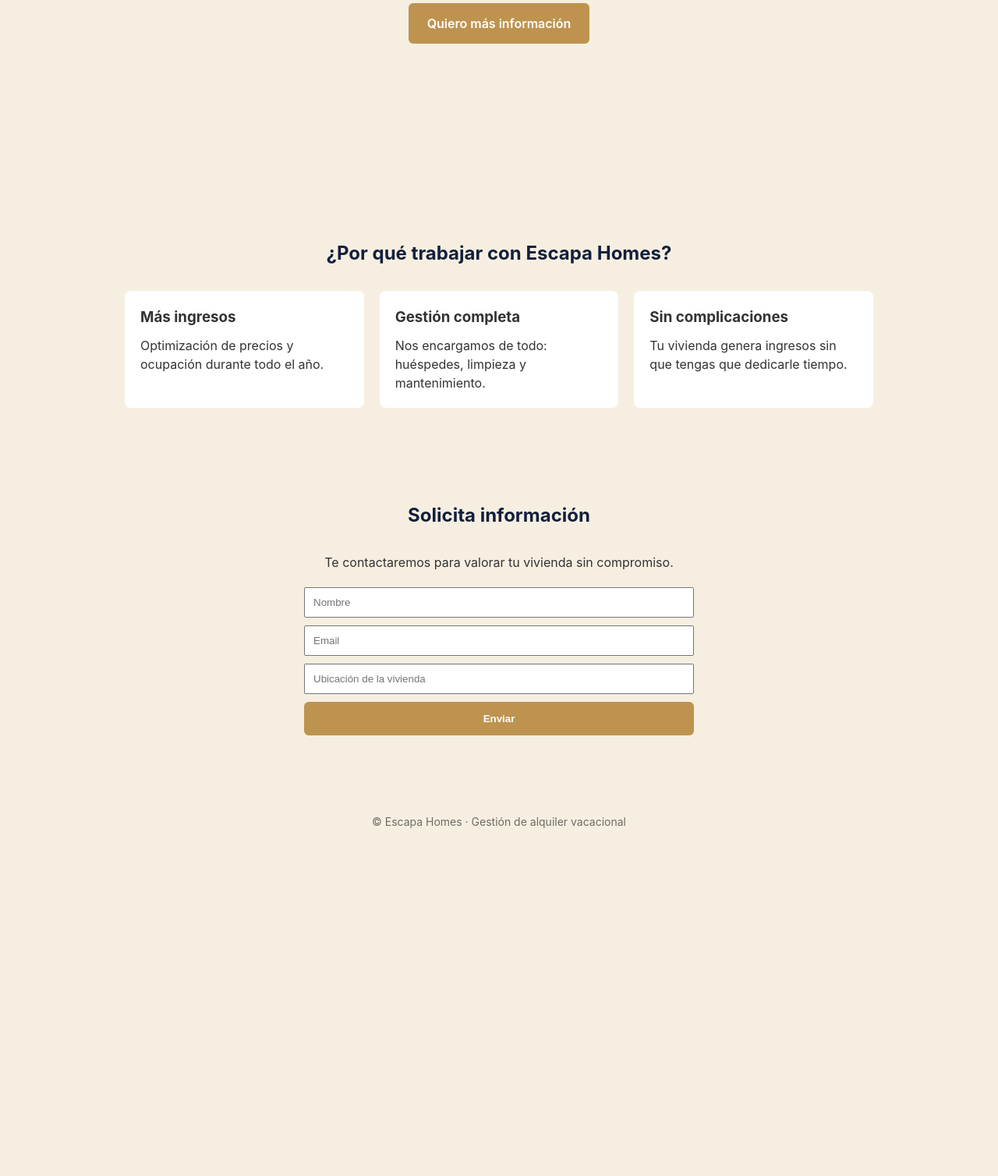
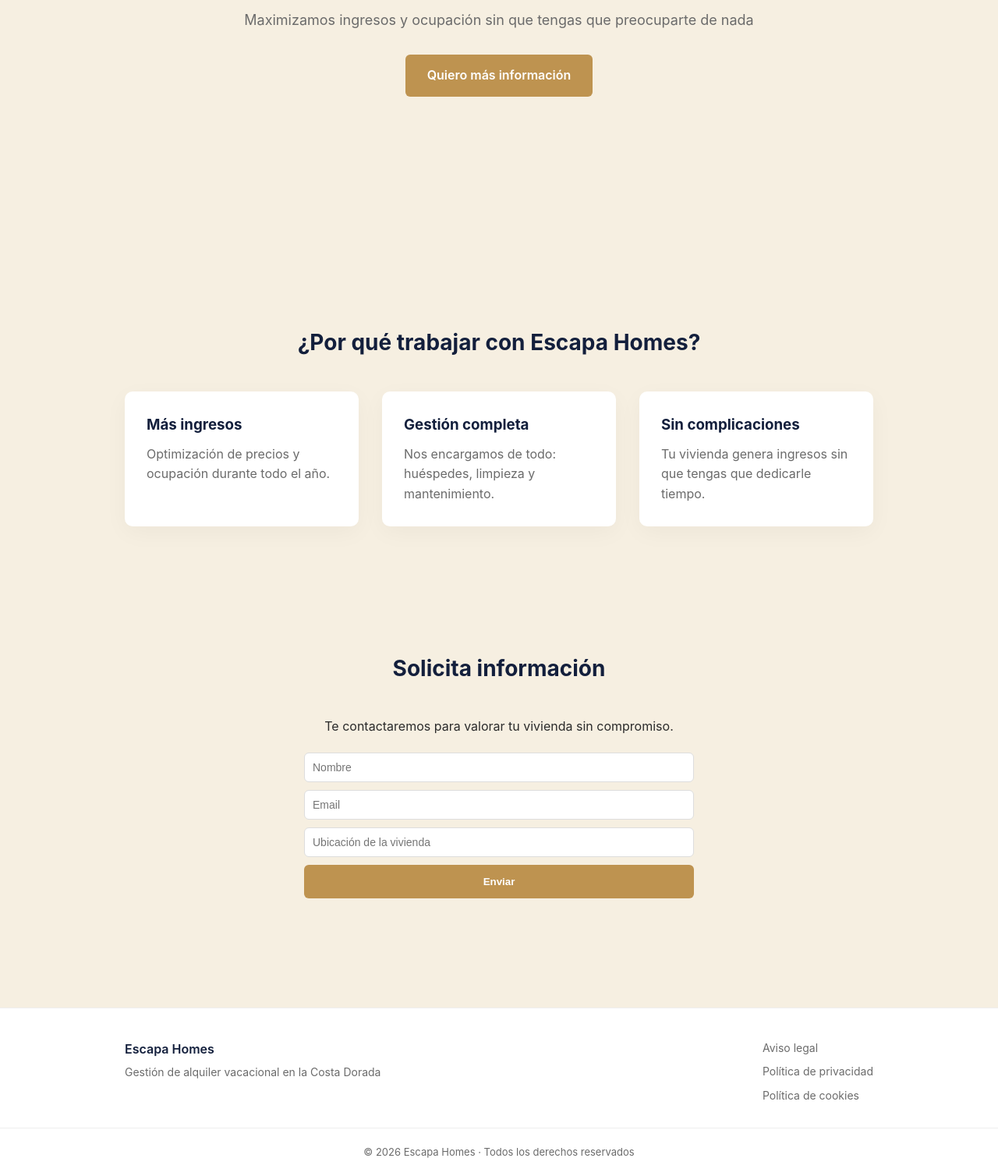
Before and after one commit to jor3690/escapa, a plain HTML site: page index.html in a window 1280 px wide. Shown: the part 493-2001 px from the top of the page at 78% size. Before the commit the page ends 1597 px from the top, so only its background shows below. Drawn offline with Linux system fonts and the light colour scheme.

Commit message:
Primera version

```diff
--- /dev/null
+++ b/css/styles.css
@@ -0,0 +1,224 @@
+:root{
+    --bg:#f6efe1;
+    --primary:#131F3C;
+    --accent:#BE9350;
+    --text:#2b2b2b;
+    --muted:#6b6b6b;
+  }
+
+  *{
+    margin:0;
+    padding:0;
+    box-sizing:border-box;
+  }
+
+  body{
+    font-family:-apple-system,BlinkMacSystemFont,"Segoe UI",Roboto;
+    background:var(--bg);
+    color:var(--text);
+    line-height:1.6;
+    -webkit-font-smoothing:antialiased;
+  }
+
+  header{
+    padding:30px 20px;
+    display:flex;
+    justify-content:center;
+  }
+
+  .logo{
+    height:90px;
+  }
+
+  /* HERO */
+
+  .hero{
+    min-height:85vh;
+    display:flex;
+    align-items:center;
+    justify-content:center;
+    text-align:center;
+    padding:40px 20px;
+  }
+
+  .hero-content{
+    max-width:680px;
+  }
+
+  .hero h1{
+    font-size:38px;
+    color:var(--primary);
+    margin-bottom:20px;
+    letter-spacing:-0.5px;
+  }
+
+  .hero p{
+    font-size:18px;
+    color:var(--muted);
+    margin-bottom:30px;
+  }
+
+  /* CTA */
+
+  .cta{
+    display:inline-block;
+    background:var(--accent);
+    color:white;
+    padding:14px 28px;
+    border-radius:6px;
+    text-decoration:none;
+    font-weight:600;
+    transition:all 0.2s ease;
+  }
+
+  .cta:hover{
+    opacity:0.9;
+  }
+
+  /* SECTIONS */
+
+  .section{
+    padding:80px 20px;
+    max-width:1000px;
+    margin:auto;
+  }
+
+  .section h2{
+    text-align:center;
+    color:var(--primary);
+    margin-bottom:40px;
+    font-size:28px;
+  }
+
+  /* GRID */
+
+  .grid{
+    display:grid;
+    grid-template-columns:repeat(3,1fr);
+    gap:30px;
+  }
+
+  /* CARDS */
+
+  .card{
+    background:white;
+    padding:28px;
+    border-radius:10px;
+    box-shadow:0 8px 30px rgba(0,0,0,0.04);
+    transition:transform 0.2s ease;
+  }
+
+  .card:hover{
+    transform:translateY(-3px);
+  }
+
+  .card h3{
+    margin-bottom:10px;
+    color:var(--primary);
+  }
+
+  .card p{
+    color:var(--muted);
+  }
+
+  /* FORM */
+
+  form input{
+    width:100%;
+    padding:12px;
+    margin-bottom:12px;
+    border-radius:6px;
+    border:1px solid #ddd;
+    font-size:14px;
+  }
+
+  form input:focus{
+    outline:none;
+    border-color:var(--accent);
+  }
+
+  /* FOOTER */
+
+  .footer{
+    background:#fff;
+    margin-top:60px;
+    padding-top:40px;
+    border-top:1px solid #eee;
+  }
+
+  .footer-container{
+    max-width:1000px;
+    margin:auto;
+    padding:0 20px 30px;
+    display:flex;
+    justify-content:space-between;
+    align-items:flex-start;
+    gap:20px;
+  }
+
+  .footer-title{
+    font-weight:600;
+    color:var(--primary);
+    margin-bottom:5px;
+  }
+
+  .footer-desc{
+    font-size:14px;
+    color:var(--muted);
+  }
+
+  .footer-legal{
+    display:flex;
+    flex-direction:column;
+    gap:8px;
+  }
+
+  .footer-legal a{
+    text-decoration:none;
+    font-size:14px;
+    color:var(--muted);
+    transition:0.2s;
+  }
+
+  .footer-legal a:hover{
+    color:var(--primary);
+  }
+
+  .footer-bottom{
+    text-align:center;
+    padding:20px;
+    font-size:13px;
+    color:var(--muted);
+    border-top:1px solid #eee;
+  }
+
+  /* MOBILE */
+  @media(max-width:768px){
+    .footer-container{
+      flex-direction:column;
+      text-align:center;
+      align-items:center;
+    }
+
+    .footer-legal{
+      flex-direction:row;
+      flex-wrap:wrap;
+      justify-content:center;
+    }
+  }
+
+  /* MOBILE */
+
+  @media(max-width:768px){
+    .grid{
+      grid-template-columns:1fr;
+    }
+
+    .hero h1{
+      font-size:28px;
+    }
+
+    .section{
+      padding:60px 20px;
+    }
+  }
--- a/index.html
+++ b/index.html
@@ -14,124 +14,19 @@
 <meta property="og:type" content="website">
 
 <link rel="icon" href="/favicon.png">
-
-<style>
-:root{
-  --bg:#f6efe1;
-  --primary:#131F3C;
-  --accent:#BE9350;
-  --text:#333;
-}
-
-*{margin:0;padding:0;box-sizing:border-box;}
-
-body{
-  font-family:-apple-system,BlinkMacSystemFont,"Segoe UI",Roboto;
-  background:var(--bg);
-  color:var(--text);
-  line-height:1.5;
-}
-
-header{
-  padding:20px;
-  display:flex;
-  justify-content:center;
-}
-
-.logo{
-  height:60px;
-}
-
-.hero{
-  min-height:80vh;
-  display:flex;
-  align-items:center;
-  justify-content:center;
-  text-align:center;
-  padding:40px 20px;
-}
-
-.hero-content{
-  max-width:600px;
-}
-
-.hero h1{
-  font-size:34px;
-  color:var(--primary);
-  margin-bottom:20px;
-}
-
-.hero p{
-  font-size:18px;
-  margin-bottom:30px;
-}
-
-.cta{
-  display:inline-block;
-  background:var(--accent);
-  color:white;
-  padding:14px 24px;
-  border-radius:6px;
-  text-decoration:none;
-  font-weight:600;
-}
-
-.section{
-  padding:60px 20px;
-  max-width:1000px;
-  margin:auto;
-}
-
-.section h2{
-  text-align:center;
-  color:var(--primary);
-  margin-bottom:30px;
-}
-
-.grid{
-  display:grid;
-  grid-template-columns:1fr 1fr 1fr;
-  gap:20px;
-}
-
-.card{
-  background:white;
-  padding:20px;
-  border-radius:8px;
-}
-
-.card h3{
-  margin-bottom:10px;
-}
-
-.footer{
-  text-align:center;
-  padding:40px 20px;
-  font-size:14px;
-  opacity:0.7;
-}
-
-@media(max-width:768px){
-  .grid{
-    grid-template-columns:1fr;
-  }
-  .hero h1{
-    font-size:26px;
-  }
-}
-</style>
+<link rel="stylesheet" href="/css/styles.css">
 </head>
 
 <body>
 
 <header>
-  <img src="/logo.png" class="logo" alt="Escapa Homes">
+  <img src="/img/logoEscapa.jpg" class="logo" alt="Escapa Homes">
 </header>
 
 <section class="hero">
   <div class="hero-content">
-    <h1>Gestión de viviendas turísticas en Salou</h1>
-    <p>Maximizamos ingresos y ocupación sin que tengas que preocuparte de nada.</p>
+    <h1>Gestionamos tu vivienda turística en la Costa Dorada</h1>
+    <p>Maximizamos ingresos y ocupación sin que tengas que preocuparte de nada</p>
     <a href="#formulario" class="cta">Quiero más información</a>
   </div>
 </section>
@@ -168,9 +63,34 @@
   </form>
 </section>
 
-<section class="footer">
-  © Escapa Homes · Gestión de alquiler vacacional
-</section>
+<footer class="footer">
 
+    <div class="footer-container">
+
+      <!-- Marca -->
+      <div class="footer-brand">
+        <p class="footer-title">Escapa Homes</p>
+        <p class="footer-desc">
+          Gestión de alquiler vacacional en la Costa Dorada
+        </p>
+      </div>
+
+      <!-- Legal -->
+      <div class="footer-legal">
+        <a href="/aviso-legal.html">Aviso legal</a>
+        <a href="/privacidad.html">Política de privacidad</a>
+        <a href="/cookies.html">Política de cookies</a>
+      </div>
+
+    </div>
+
+    <!-- Bottom -->
+    <div class="footer-bottom">
+      © <span id="year"></span> Escapa Homes · Todos los derechos reservados
+    </div>
+
+  </footer>
+
+<script src="/js/main.js"></script>
 </body>
 </html>
--- /dev/null
+++ b/js/main.js
@@ -0,0 +1 @@
+document.getElementById("year").textContent = new Date().getFullYear();
```
Also changed, not shown: aviso-legal.html (added, +29 -0 lines), privacidad.html (added, +36 -0 lines), img/logoEscapa.jpg (added).
